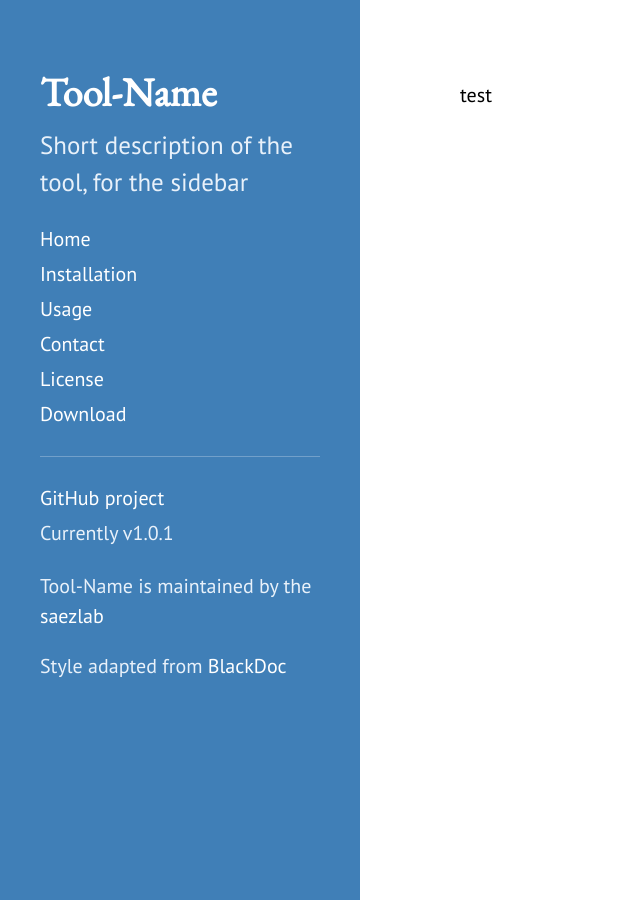
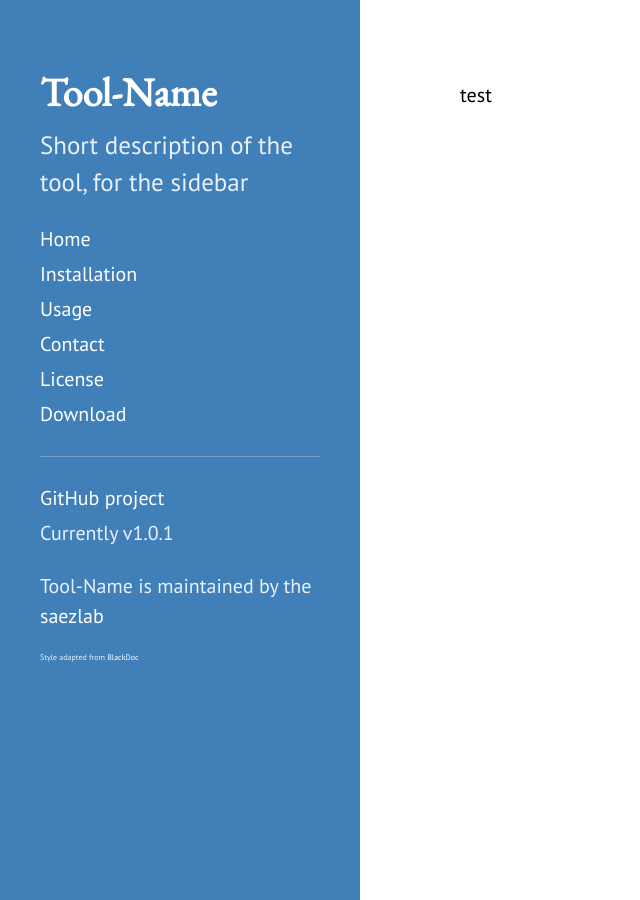
Before and after one commit to saezlab/dorothea, a Jekyll site: the page built from index.md, in a window 1280 px wide. Shown: the whole page, without its empty margins (0-640 px from the left). Built offline with Jekyll 4.4.1, drawn with Linux system fonts in a browser that asks for light colours.

Commit message:
sidebar-ref style added

```diff
--- a/public/css/blackdoc.css
+++ b/public/css/blackdoc.css
@@ -197,6 +197,9 @@ tbody tr:nth-child(odd) th {
 
 
 /* Sidebar nav */
+.sidebar-ref{
+  font-size: 8px;
+}
 .sidebar-nav {
   margin-bottom: 1rem;
 }
```
